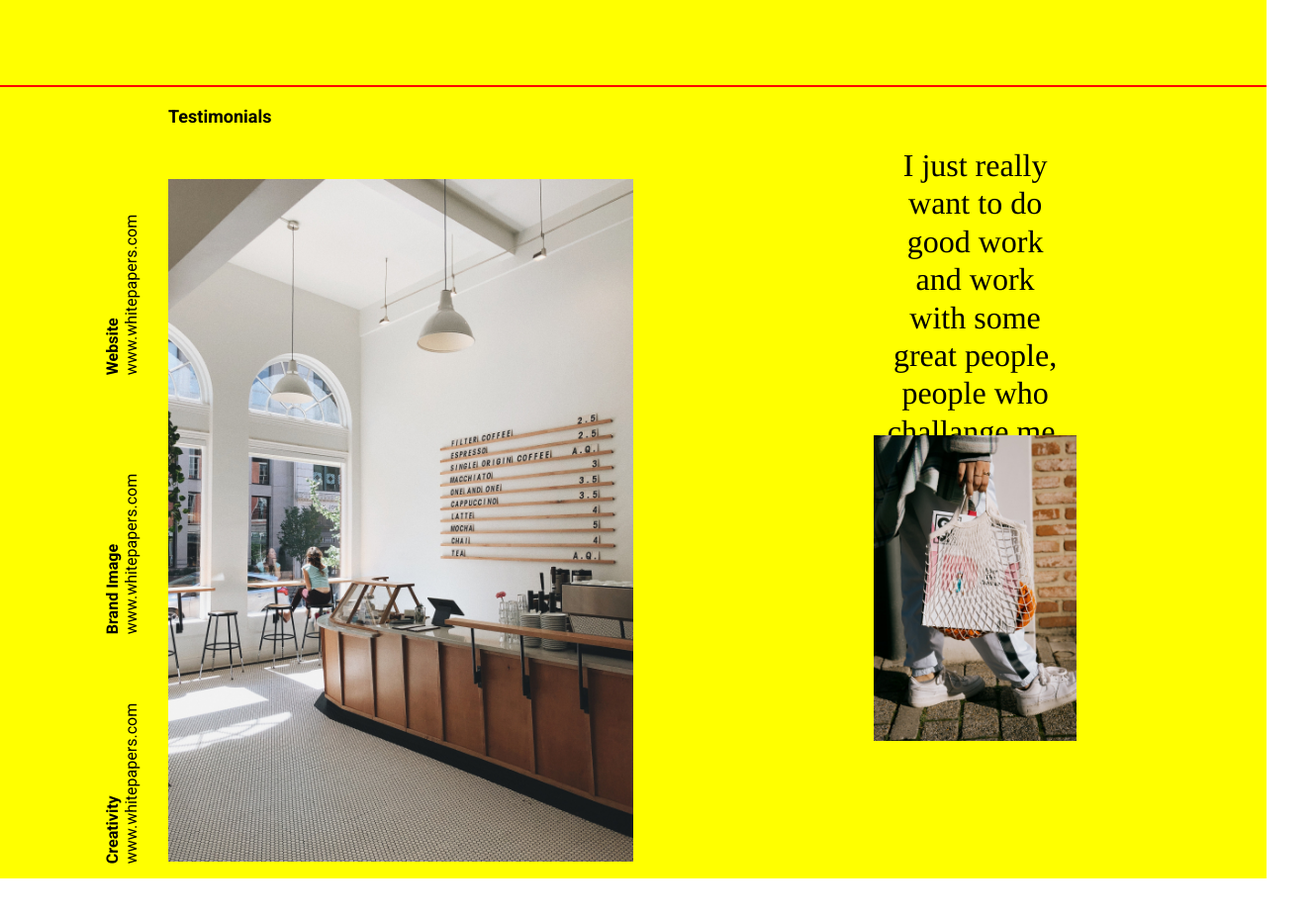
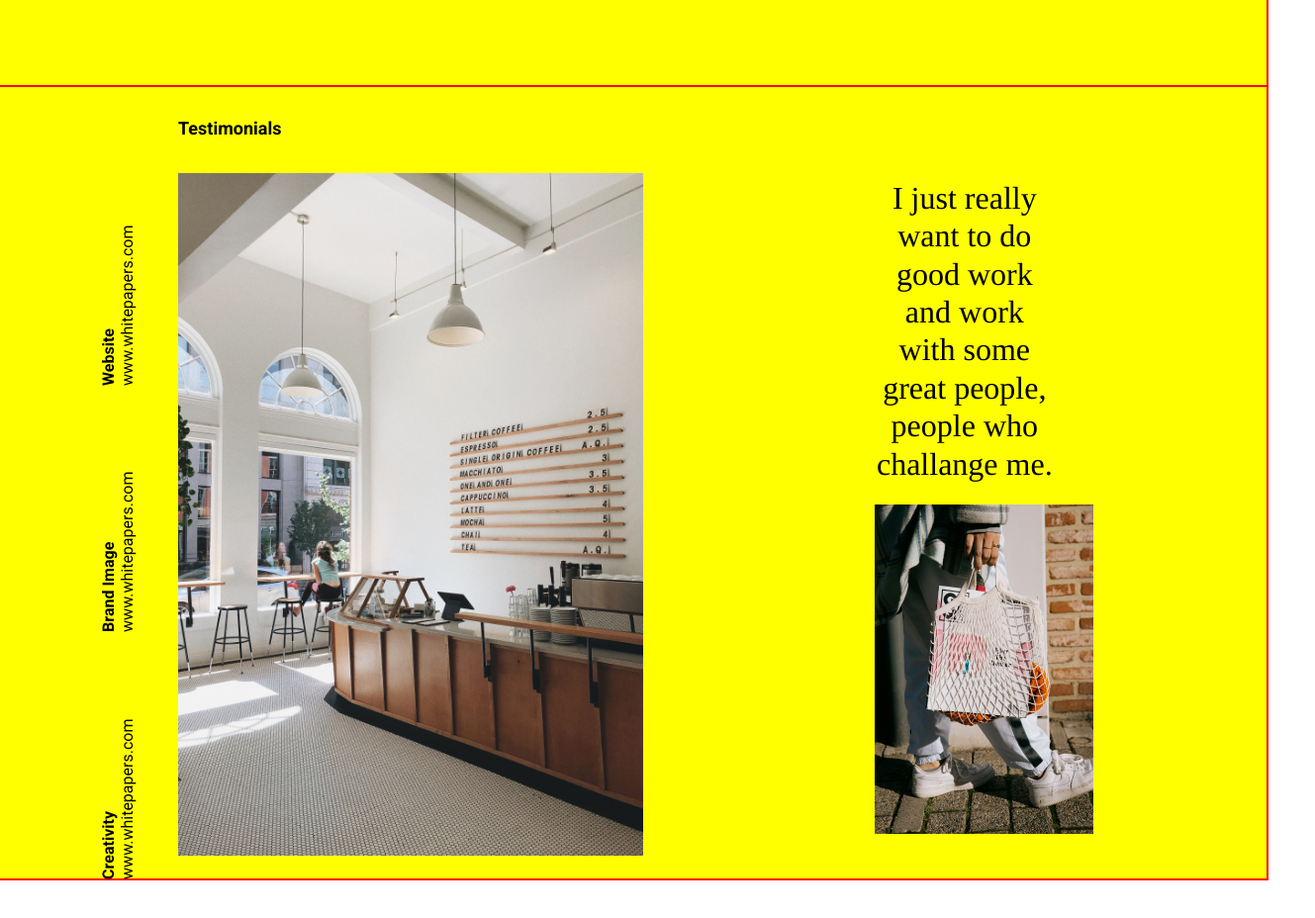
Before and after one commit to SokolovGorge/otus-css-sokolov, a plain HTML site: page index.html in a window 1280 px wide. Shown: the part 2312-3240 px from the top of the page at 99% size, 1329 px wide, since content can reach past the window. Before the commit the page ends 3200 px from the top, so only its background shows below. Drawn offline with Linux system fonts and the light colour scheme; files whose address does not match are found by name.

Commit message:
fix remarks

```diff
--- a/index.html
+++ b/index.html
@@ -97,40 +97,28 @@
 
         <section class="testimonials" id="testimonials-section">
 
-            <div></div>
+            <div class="testimonial">
 
-            <h2 class="section-title">Testimonials</h2>
-
-            <div></div>
-            <div></div>
-            <div></div>
-
-            <!--aside-->
-                <a href="http://www.whitepapers.com" class="testimonials__link external-link"><span class="external-link-bold">Website</span> www.whitepapers.com</a>
-
-                <img class="testimonials__mimage" src="img/testimonials.jpg" alt="Cafeteria counter">
-                <div></div>
-
-                <blockquote class="testimonials__quote quote">
-                    I just really want to do good work and work with some great people, people who challange me.
-                </blockquote>
-                <div></div>
+                <h2 class="section-title testimonial_title">Testimonials</h2>
 
 
-                <a href="http://www.whitepapers.com" class="testimonials__link external-link"><span class="external-link-bold">Brand Image</span> www.whitepapers.com</a>
+                <aside class="testimonial__links">
+                    <a href="http://www.whitepapers.com" class="testimonial__link external-link"><span class="external-link-bold">Website</span> www.whitepapers.com</a>
+                    <a href="http://www.whitepapers.com" class="testimonial__link external-link"><span class="external-link-bold">Brand Image</span> www.whitepapers.com</a>
+                    <a href="http://www.whitepapers.com" class="testimonial__link external-link"><span class="external-link-bold">Creativity</span> www.whitepapers.com</a>
+                </aside>
 
-                <div></div>
+                <img class="testimonial__mimage" src="img/testimonials.jpg" alt="Cafeteria counter">
 
-                <img class="testimonials__limage" src="img/white-boots.jpg" alt="Bag with vinyl records">
-                <div></div>
+                <div>
+                    <blockquote class="testimonial__quote quote">
+                        I just really want to do good work and work with some great people, people who challange me.
+                    </blockquote>
 
-                <a href="http://www.whitepapers.com" class="testimonials__link external-link"><span class="external-link-bold">Creativity</span> www.whitepapers.com</a>
-                <div></div>
-            <!--/aside-->
+                    <img class="testimonial__limage" src="img/white-boots.jpg" alt="Bag with vinyl records">
+                </div>
 
-
-
-
+            </div>
 
 
         </section>
--- a/style/style.css
+++ b/style/style.css
@@ -248,41 +248,52 @@ section {
 
 .designer__item_big .designer__text {
   display: inline-block;
- text-align: left;
+  text-align: left;
 }
 
-.testimonials {
+.testimonial {
   display: grid;
-  grid-template-columns: 170px calc(50% - 170px) 19% 16% 15%;
-  grid-template-rows: 60px 292px 232px 232px;
+  grid-template-columns: 180px calc(50% - 170px) 50%;
+  grid-template-rows: 130px 757px;
 }
 
-.testimonials__mimage {
-  grid-row: 2 / 5;
-  grid-column: 2 / 3;
+.testimonial_title {
+  grid-row: 1 / 2;
+  grid-column: 1 / 4;
+  align-self: flex-end;
+  padding: 0 0 34px 180px;
+}
+
+.testimonial__links {
+  display: flex;
+  flex-direction: column;
+}
+
+.testimonial__link {
+  transform: rotate(-90deg) translateY(54%);
+  height: 33%;
+  align-self: flex-end;
+}
+
+.testimonial__mimage {
   width: 100%;
   max-width: 515px;
   object-fit: cover;
+  overflow: hidden;
 }
 
-.testimonials__limage {
-  grid-row: 3 / 5;
-  grid-column: 4 / 5;
-  align-self: flex-start;
+.testimonial__quote {
+  text-align: center;
+  margin: 1% 35% 0 36.5%;
+}
+
+.testimonial__limage {
   width: 100%;
   max-width: 221px;
   object-fit: cover;
+  margin: 3.5% 35% 0 36.5%;
 }
 
-.testimonials__link {
-  transform: rotate(-90deg) translateY(100%);
-}
-
-.testimonials__quote {
-  text-align: center;
-  padding: 0 10px;
-  align-self: flex-start;
-}
 
 .strengths-list{
   font-family: Butler, Times, 'Times New Roman', serif;
```
